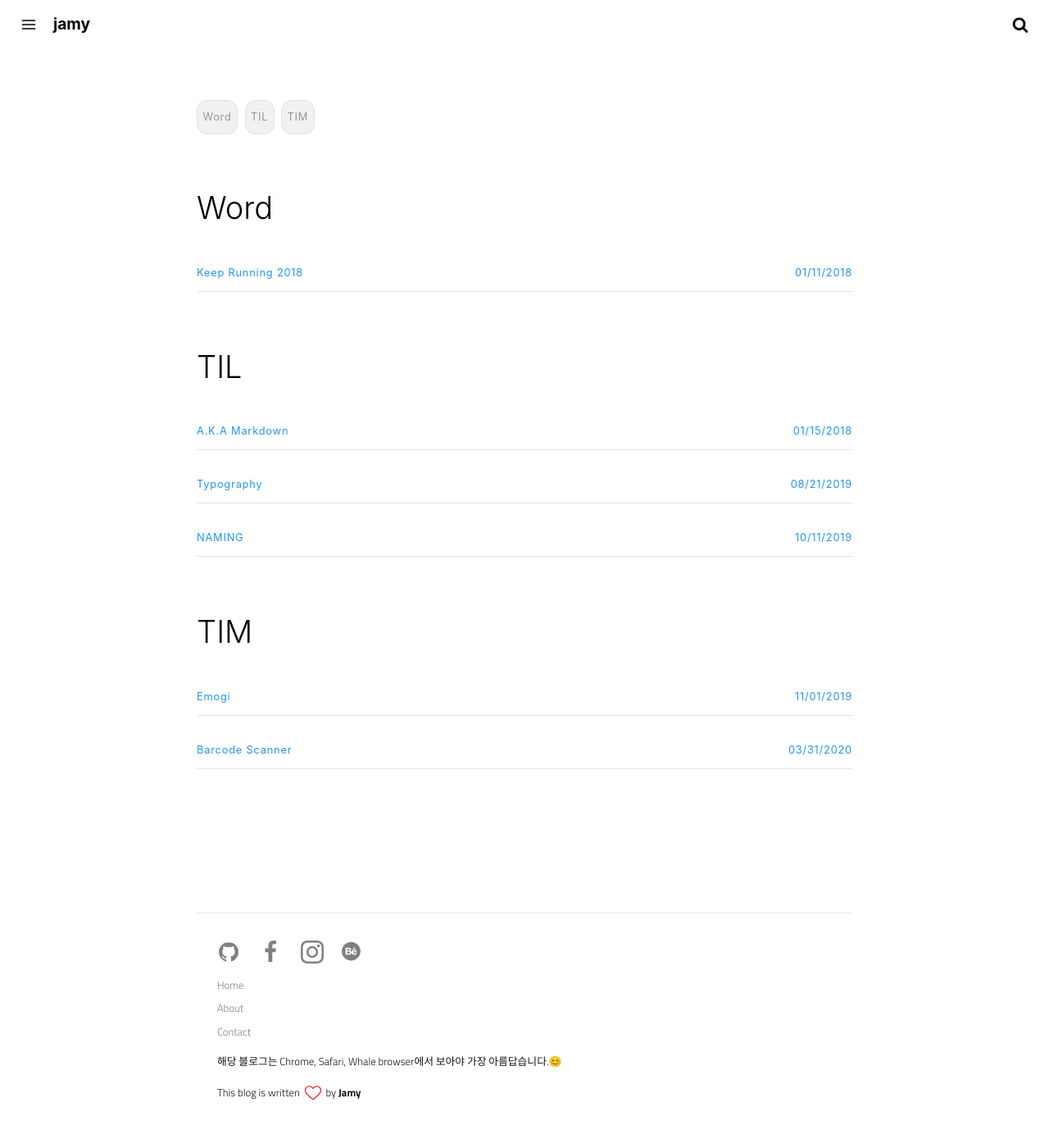
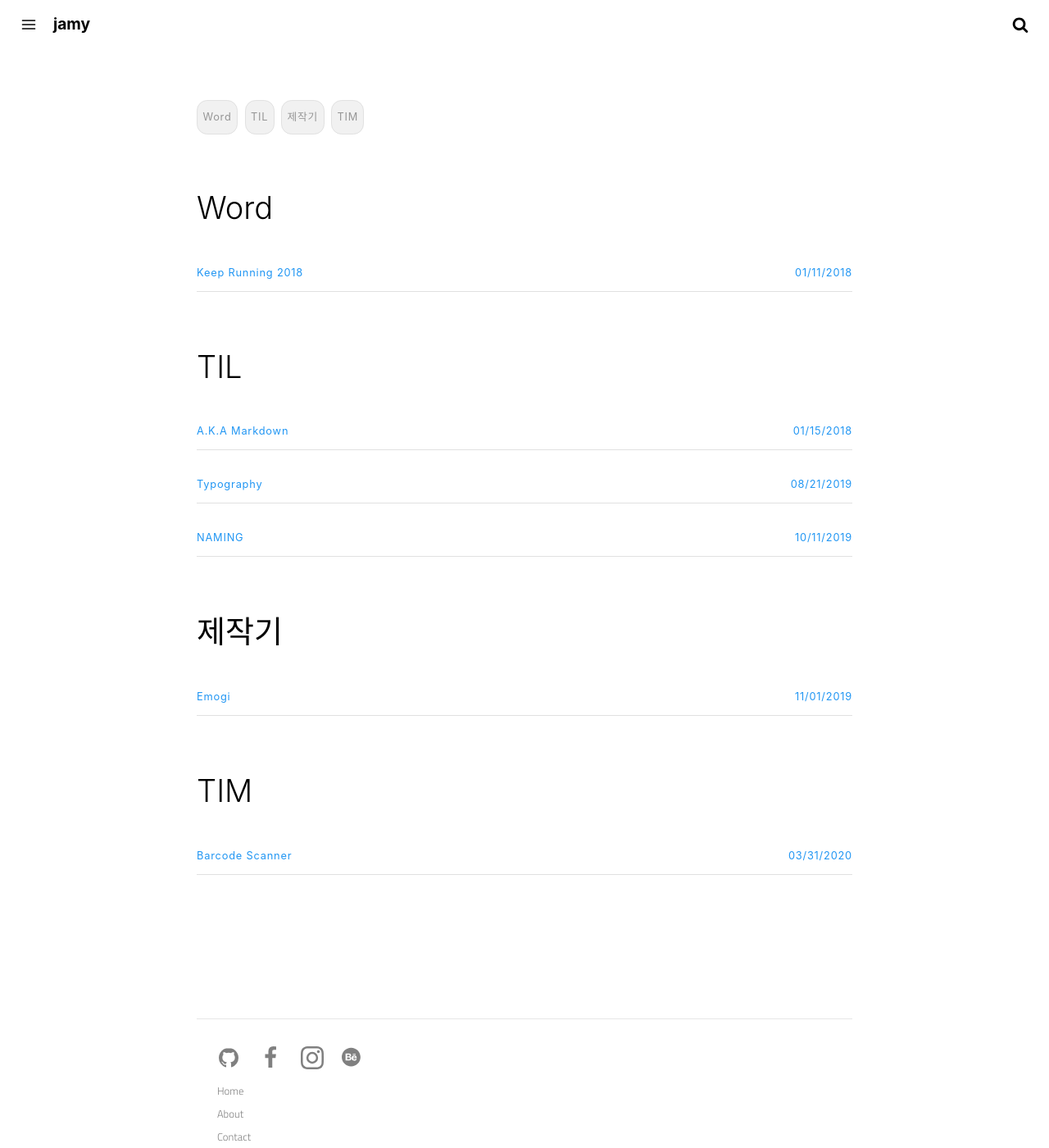
Before and after one commit to crazyjamy/crazyjamy.github.io, a Jekyll site: the page built from tags.html, in a window 1280 px wide and 1400 px high. Shown: the whole window at 82% size. Built offline with Jekyll 4.4.1, drawn with Linux system fonts in a browser that asks for light colours.

Commit message:
Update 2019-11-01-make_emogi_review.md

```diff
--- a/_posts/2019-11-01-make_emogi_review.md
+++ b/_posts/2019-11-01-make_emogi_review.md
@@ -4,9 +4,9 @@ title: "Emogi"
 date: 2019-11-01 17:24:00
 image: 'https://user-images.githubusercontent.com/29529125/67750261-38f05100-fa72-11e9-9c59-d39cfaaff881.png'
 description: 꿀렁이는 몽글이와의 인연
-category: 'Today I Make'
+category: '제작기'
 tags:
-- TIM
+- 제작기
 twitter_text: Emogi 제작기
 introduction: 꿀렁이는 몽글이와의 인연
 ---
```
